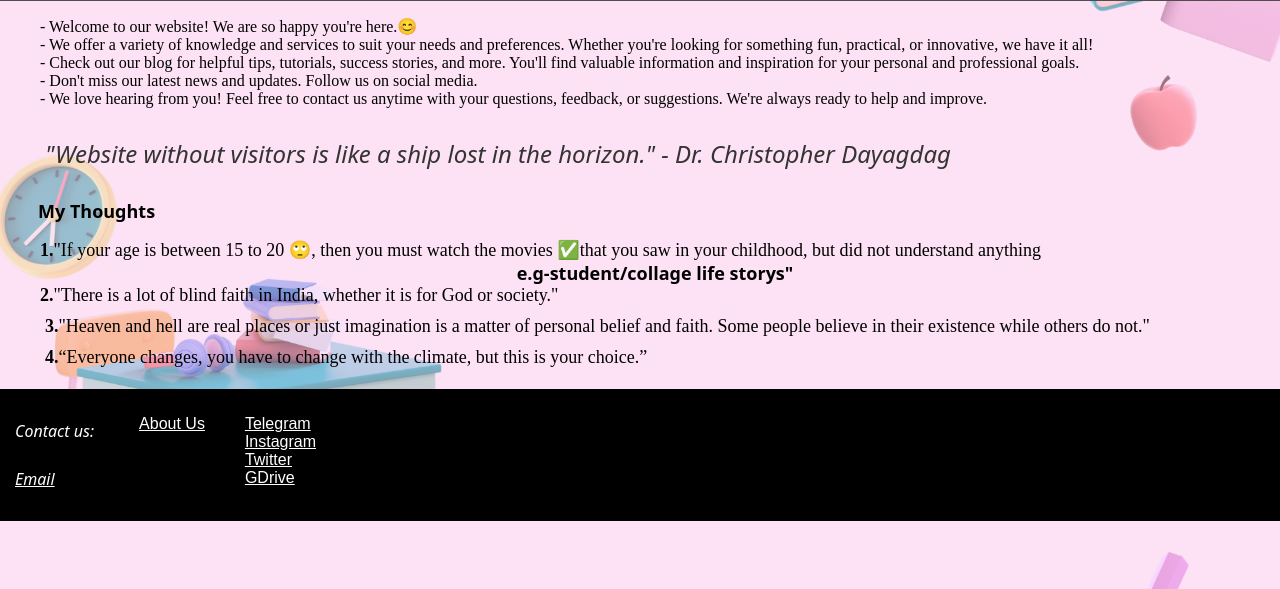
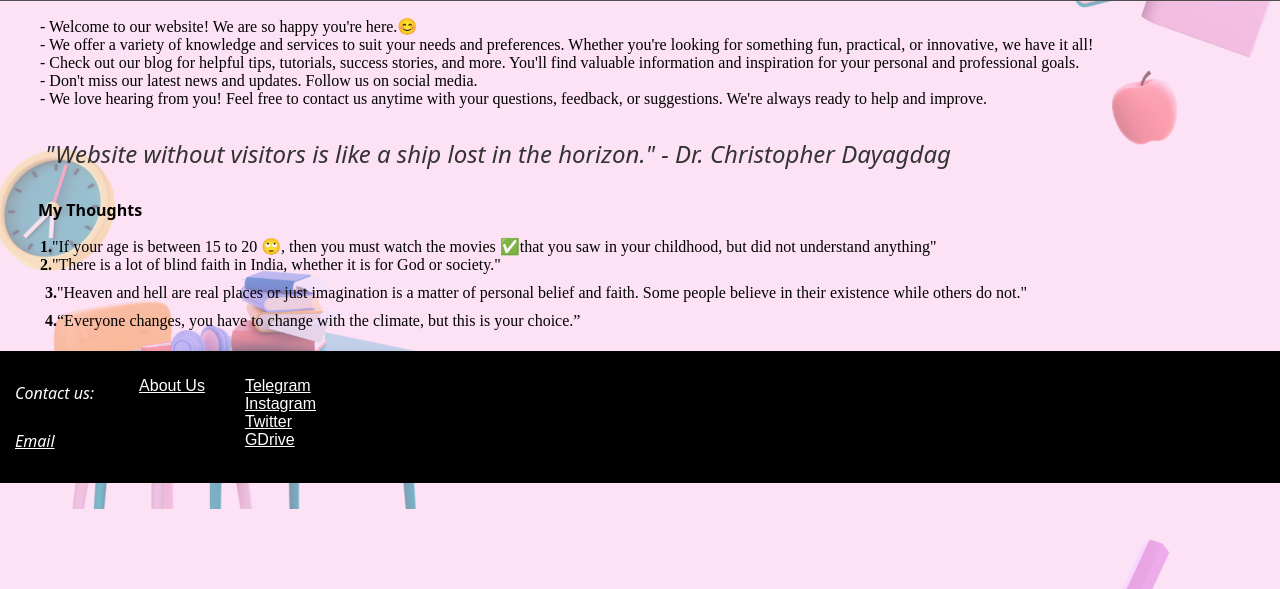
Before and after one commit to faiz-anwar34/G2creation, a plain HTML site: page index.html in a window 1280 px wide. Shown: the part 211-800 px from the top of the page. Drawn offline with Linux system fonts and the light colour scheme.

Commit message:
updated index

```diff
--- a/index.html
+++ b/index.html
@@ -53,16 +53,16 @@
           </blockquote>
         <h2 class="Thought" >My Thoughts</h1>
           <ol>
-            <li style="font-size: 18px;padding-bottom: 0px; padding-right: 10px; "><b>1.</b>"If your age is between 15 to 20 🙄, then you must watch the movies ✅that you saw in your childhood, but did not understand anything <p style="padding: 0%;margin: 0;text-align: center;"><b>e.g-student/collage life storys"</b></p></li>
-           <li style="font-size: 18px; padding-top: 0px; padding-bottom: 5px"><b>2.</b>"There is a lot of blind faith in India, whether it is for God or society."</li>
-           <li style="font-size: 18px; padding: 5px;"><b>3.</b>"Heaven and hell are real places or just imagination is a matter of personal belief and faith. Some people believe in their existence while others do not."</li>
-           <li style="font-size: 18px; padding: 5px;"><b>4.</b>“Everyone changes, you have to change with the climate, but this is your choice.”</li>
+            <li style="font-size: 16px;padding-bottom: 0px; padding-right: 10px; "><b>1.</b>"If your age is between 15 to 20 🙄, then you must watch the movies ✅that you saw in your childhood, but did not understand anything"</li>
+           <li style="font-size: 16px; padding-top: 0px; padding-bottom: 5px"><b>2.</b>"There is a lot of blind faith in India, whether it is for God or society."</li>
+           <li style="font-size: 16px; padding: 5px;"><b>3.</b>"Heaven and hell are real places or just imagination is a matter of personal belief and faith. Some people believe in their existence while others do not."</li>
+           <li style="font-size: 16px; padding: 5px;"><b>4.</b>“Everyone changes, you have to change with the climate, but this is your choice.”</li>
           </ol>
           </ol>
 
 
  </body>
- <footer style="overflow: hidden;">
+ <footer style="font-size: 16px;">
   <address>
     <p>Contact us:</p>
     <p><a href="mailto:faizanwar23122006@gmail.com">Email</a></p>
--- a/style/style.css
+++ b/style/style.css
@@ -113,7 +113,7 @@ nav li {
  }
 
 .Thought{
-  font-size: 18px;
+  font-size: 16px;
   padding-left: 38px;
   font-family: system-ui, -apple-system, BlinkMacSystemFont, 'Segoe UI', Roboto, Oxygen, Ubuntu, Cantarell, 'Open Sans', 'Helvetica Neue', sans-serif;
 }
@@ -171,7 +171,7 @@ padding: 0%;
 @media screen and (max-width:600px
 ){
    p {
-      padding-right: 10px;
+      padding: 5px;
       text-indent: 2%;
    }
 }
```
